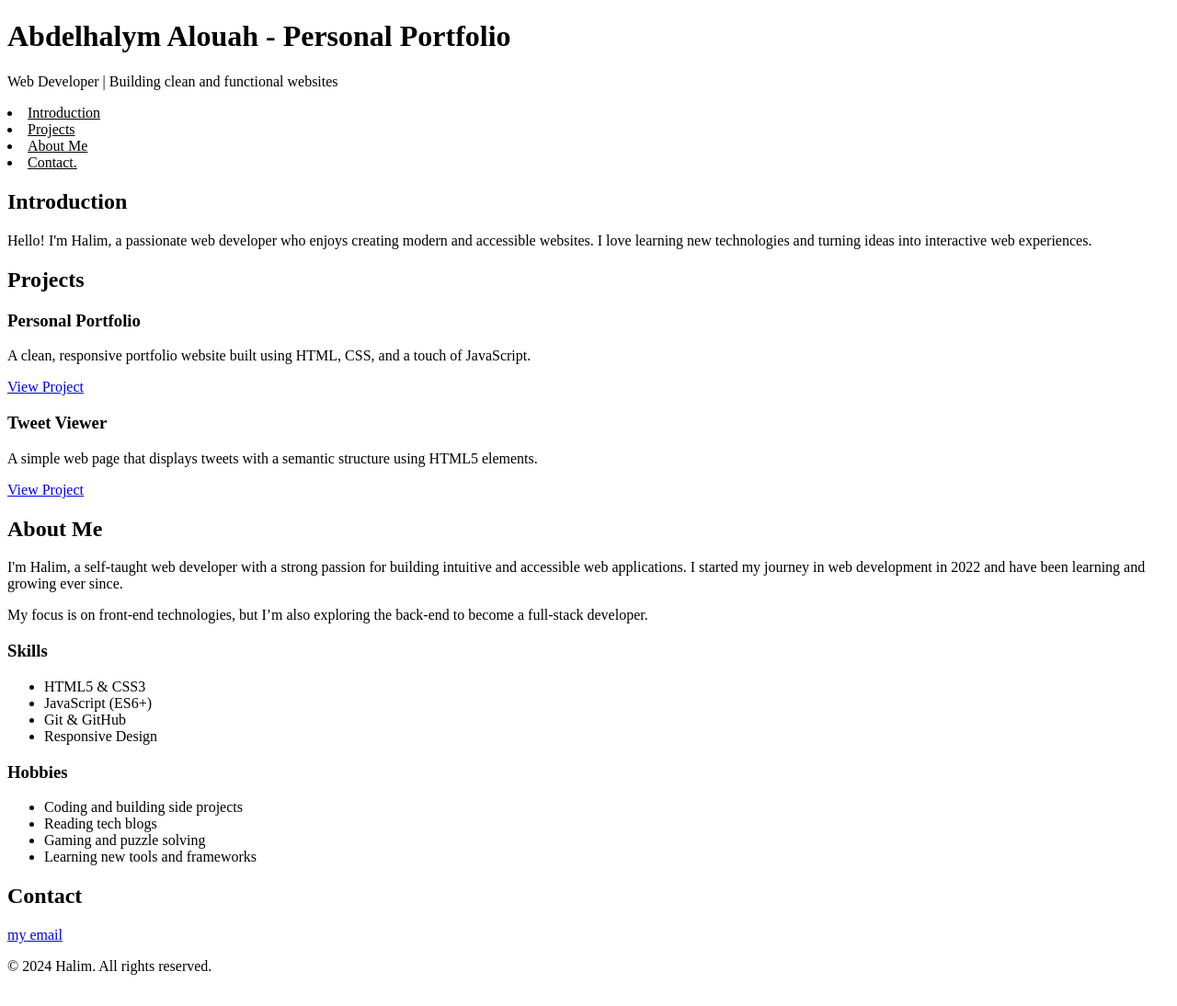
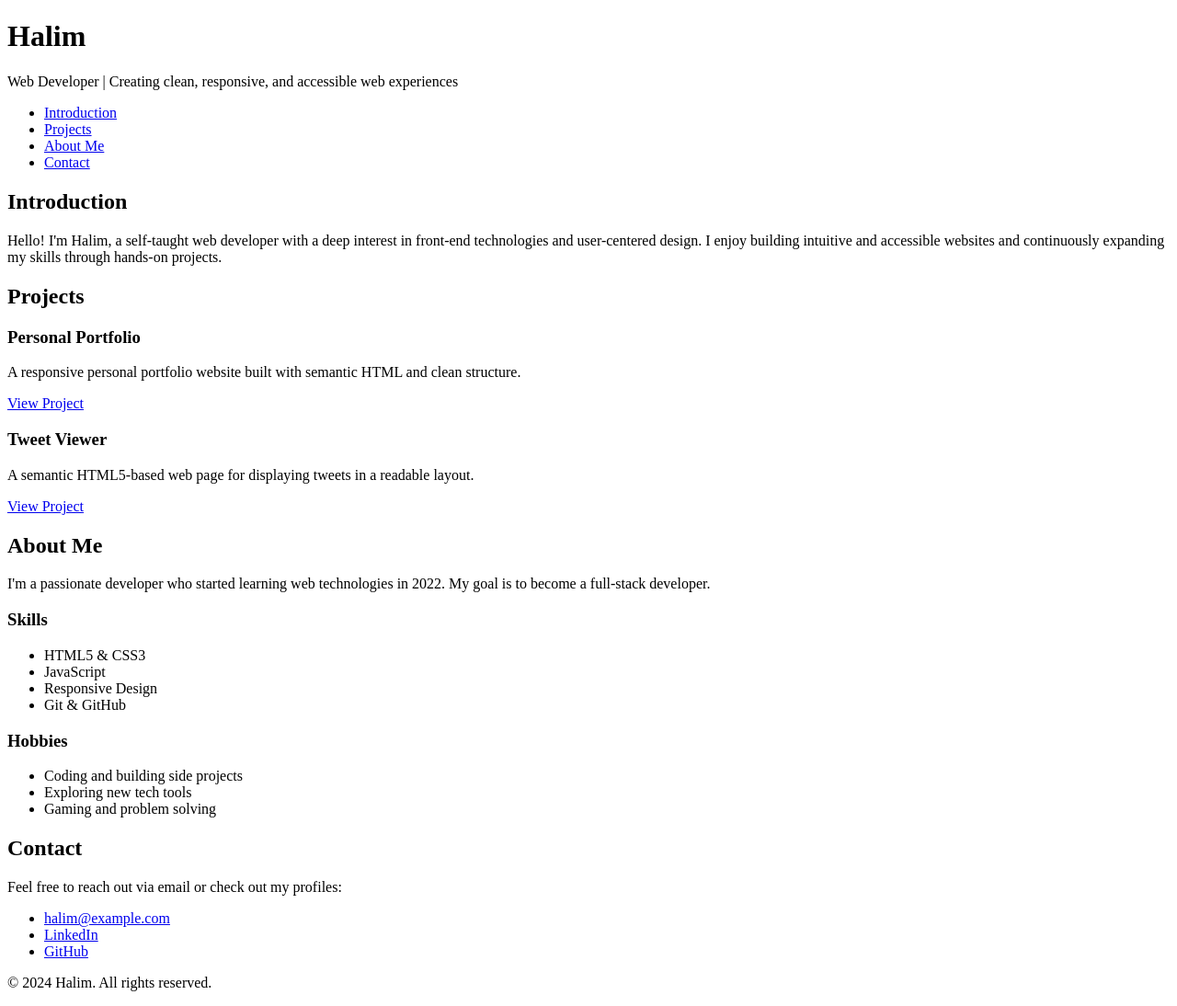
Before and after one commit to halim-afk/My_First_Portfolio, a plain HTML site: page portfolio/index.html in a window 1280 px wide. Shown: the whole page at 92% size. Drawn offline with Linux system fonts and the light colour scheme.

Commit message:
debuging

```diff
--- a/portfolio/index.html
+++ b/portfolio/index.html
@@ -1,97 +1,94 @@
 <!DOCTYPE html>
 <html lang="en">
 <head>
-    <meta charset="UTF-8">
-    <meta http-equiv="X-UA-Compatible" content="IE=edge">
-    <meta name="viewport" content="width=device-width, initial-scale=1.0">
-    <title>Abdelhalym Alouah - Personal Portfolio</title>
+  <meta charset="utf-8">
+  <title>Halim - Personal Portfolio</title>
 </head>
 <body>
+
+  <!-- ✅ Header -->
   <header>
-        <h1>Abdelhalym Alouah - Personal Portfolio</h1>
-        <p>Web Developer | Building clean and functional websites</p>
-
+    <h1>Halim</h1>
+    <p>Web Developer | Creating clean, responsive, and accessible web experiences</p>
   </header>
 
+  <!-- ✅ Navigation -->
   <nav>
-        <u>
-            <li id="#Introduction"><a href="#Introduction"></a> Introduction</li>
-            <li id="#Projects"><a href="#Projects"></a> Projects</li>
-            <li id="#Aboyt Me"><a href="#Aboyt Me"></a> About Me</li>
-            <li id="#Contact"><a href="#Contact"></a> Contact.</li>
-
-        </u>
-
+    <ul>
+      <li><a href="#introduction">Introduction</a></li>
+      <li><a href="#projects">Projects</a></li>
+      <li><a href="#about">About Me</a></li>
+      <li><a href="#contact">Contact</a></li>
+    </ul>
   </nav>
 
+  <!-- ✅ Introduction Section -->
   <section id="introduction">
     <h2>Introduction</h2>
     <p>
-             Hello! I'm Halim, a passionate web developer who enjoys creating modern and accessible websites.
-            I love learning new technologies and turning ideas into interactive web experiences.
+      Hello! I'm Halim, a self-taught web developer with a deep interest in front-end technologies and user-centered design.
+      I enjoy building intuitive and accessible websites and continuously expanding my skills through hands-on projects.
     </p>
+  </section>
 
-    </section>
+  <!-- ✅ Projects Section -->
   <section id="projects">
     <h2>Projects</h2>
 
-        <!-- project1-->
     <article class="project">
       <h3>Personal Portfolio</h3>
-          <p>A clean, responsive portfolio website built using HTML, CSS, and a touch of JavaScript.</p>
-          <a href="https://github.com/halim-afk/portfolio" target="_blank">View Project</a>
+      <p>A responsive personal portfolio website built with semantic HTML and clean structure.</p>
+      <a href="https://github.com/halim-afk/My_First_Portfolio" target="_blank">View Project</a>
     </article>
 
-        <!-- project2-->
     <article class="project">
       <h3>Tweet Viewer</h3>
-          <p>A simple web page that displays tweets with a semantic structure using HTML5 elements.</p>
+      <p>A semantic HTML5-based web page for displaying tweets in a readable layout.</p>
       <a href="https://github.com/halim-afk/tweet-viewer" target="_blank">View Project</a>
     </article>
-
-        <!-- you can add a lot project-->
-
   </section>
 
-
+  <!-- ✅ About Me Section -->
   <section id="about">
     <h2>About Me</h2>
 
     <p>
-          I'm Halim, a self-taught web developer with a strong passion for building intuitive and accessible web applications.
-          I started my journey in web development in 2022 and have been learning and growing ever since.
-        </p>
-
-        <p>
-          My focus is on front-end technologies, but I’m also exploring the back-end to become a full-stack developer.
+      I'm a passionate developer who started learning web technologies in 2022. My goal is to become a full-stack developer.
     </p>
 
     <h3>Skills</h3>
     <ul>
       <li>HTML5 & CSS3</li>
-          <li>JavaScript (ES6+)</li>
+      <li>JavaScript</li>
+      <li>Responsive Design</li>
       <li>Git & GitHub</li>
-          <li>Responsive Design</li>
     </ul>
 
     <h3>Hobbies</h3>
     <ul>
       <li>Coding and building side projects</li>
-          <li>Reading tech blogs</li>
-          <li>Gaming and puzzle solving</li>
-          <li>Learning new tools and frameworks</li>
+      <li>Exploring new tech tools</li>
+      <li>Gaming and problem solving</li>
     </ul>
   </section>
+
+  <!-- ✅ Contact Section -->
   <section id="contact">
     <h2>Contact</h2>
-          <a href="mailto:abdelhalymalouah@gmail.com">my email</a>
-          <a href="https://github.com/halim-afk" target="_blank" rel="noopener noreferrer"></a>
-          <a href="www.linkedin.com/in/abdelhalym-alouahh  " target="_blank" rel="noopener noreferrer"></a>
-
+    <p>
+      Feel free to reach out via email or check out my profiles:
+    </p>
+    <ul>
+      <li><a href="mailto:halim@example.com">halim@example.com</a></li>
+      <li><a href="https://www.linkedin.com/in/halim-afk" target="_blank">LinkedIn</a></li>
+      <li><a href="https://github.com/halim-afk" target="_blank">GitHub</a></li>
+    </ul>
   </section>
 
+  <!-- ✅ Footer -->
   <footer>
     <p>&copy; 2024 Halim. All rights reserved.</p>
   </footer>
+
 </body>
 </html>
```
Lines whose indentation alone changed are shown as unchanged.
